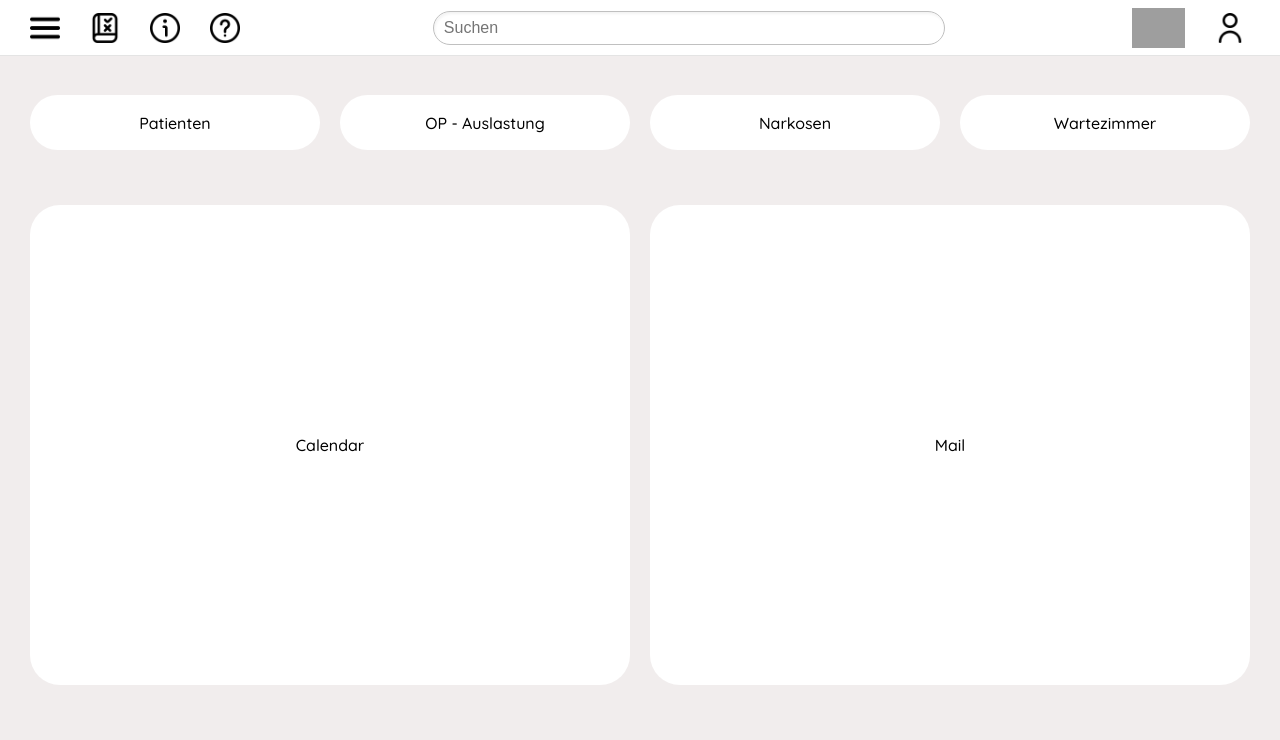
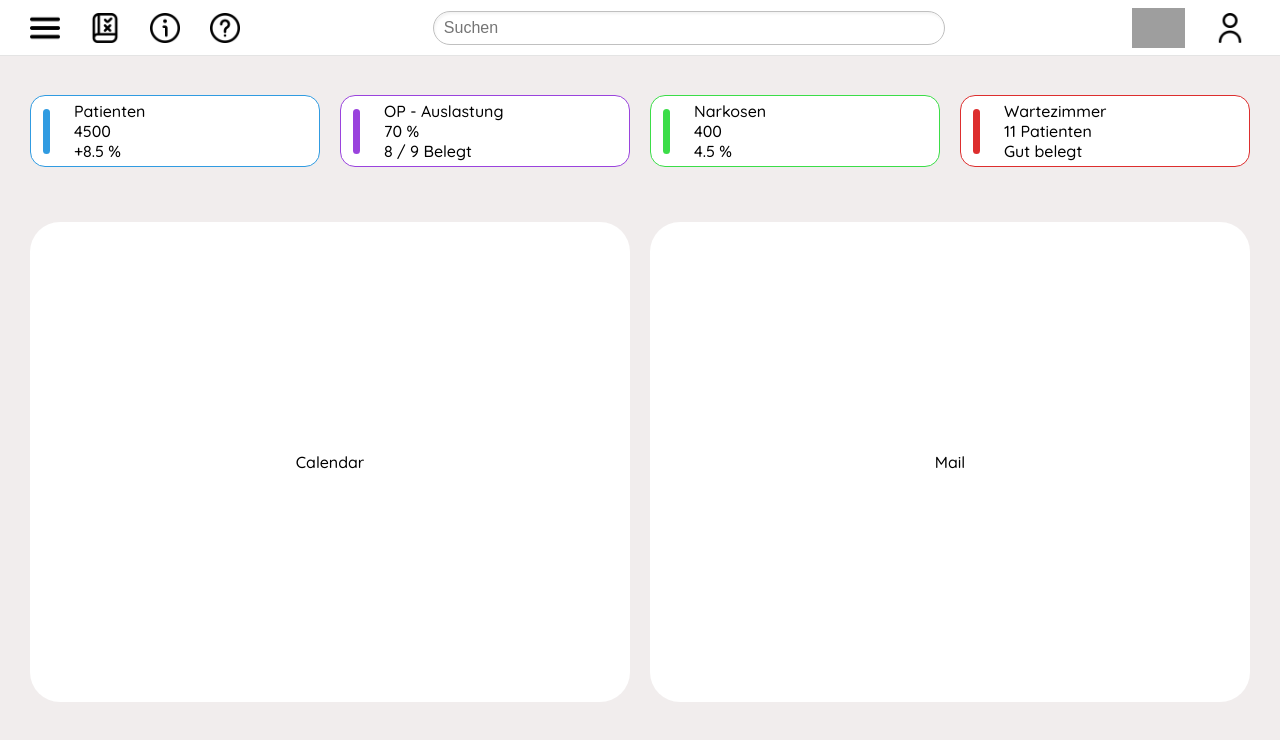
Before and after one commit to AndreNeb/diplomarbeit_fe, a React (Create React App) app: page / in a window 1280 px wide. Shown: the top 740 px of the page. Built offline with nearby package versions, Linux system fonts and the light colour scheme; grey boxes are pictures that could not be loaded.

Commit message:
Added small widgets

```diff
--- a/src/App.jsx
+++ b/src/App.jsx
@@ -34,10 +34,47 @@ function App() {
             </div>
 
             <div className="small-widgets-general">
-                <div className="small-widget">Patienten</div>
-                <div className="small-widget">OP - Auslastung</div>
-                <div className="small-widget">Narkosen</div>
-                <div className="small-widget">Wartezimmer</div>
+                <div className="small-widget1">
+                    <div className="small-widget1-color-patienten">
+                        &nbsp;
+                    </div>
+                    <div className="small-widget1-text-patienten">
+                        <div>Patienten</div>
+                        <div>4500</div>
+                        <div>&#43;8.5 &#037;</div>
+                    </div>
+                </div>
+                <div className="small-widget2">
+                    <div className="small-widget2-color-patienten">
+                        &nbsp;
+                    </div>
+                    <div className="small-widget2-text-patienten">
+                        <div>OP - Auslastung</div>
+                        <div>70 &#037;</div>
+                        <div>8 / 9 Belegt</div>
+                    </div>
+                </div>
+                <div className="small-widget3">
+                    <div className="small-widget3-color-patienten">
+                        &nbsp;
+                    </div>
+                    <div className="small-widget3-text-patienten">
+                        <div>Narkosen</div>
+                        <div>400</div>
+                        <div>4.5 &#037;</div>
+                    </div>
+                </div>
+                <div className="small-widget4">
+                    <div className="small-widget4-color-patienten">
+                        &nbsp;
+                    </div>
+                    <div className="small-widget4-text-patienten">
+                        <div>Wartezimmer</div>
+                        <div>11 Patienten</div>
+                        <div>Gut belegt</div>
+
+                    </div>
+                </div>
             </div>
 
             <div className="big-widgets-general">
--- a/src/stylesheets/general/general.css
+++ b/src/stylesheets/general/general.css
@@ -8,6 +8,14 @@ div {
 body {
     margin-top: 95px;
     background-color: #f1eded;
+}
+span {
+    font-family: "Quicksand", sans-serif, Arial;
+    font-weight: 500;
+}
+pre {
+    font-family: "Quicksand", sans-serif, Arial;
+    font-weight: 500;
 }
 button {
     font-family: "Quicksand", sans-serif, Arial;
--- a/src/stylesheets/homepage-widgets/small-widgets.css
+++ b/src/stylesheets/homepage-widgets/small-widgets.css
@@ -12,13 +12,145 @@
     margin-bottom: 40px;
 }
 
-.small-widget {
+
+
+
+
+.small-widget1 {
     display: flex;
     border-width: 1px;
+    border-color: #309be1;
+    border-style: solid;
     background-color: white;
     color: black;
+    border-radius: 15px;
+    align-items: center;
+    justify-content: left;
+    height: 70px;
+}
+
+.small-widget1-color-patienten{
+    margin-left: 12px;
+    margin-right: 12px;
+    background-color: #309be1;
+    color: #309be1;
     border-radius: 30px;
+    height: 45px;
+    width: 7px;
+    justify-content: start;
+}
+.small-widget1-text-patienten{
+    margin-left: 12px;
+    color: black;
+    justify-content: center;
+    max-height: 60px;
+}
+
+
+
+
+
+
+
+
+
+
+.small-widget2 {
+    display: flex;
+    border-width: 1px;
+    border-color: #9a43dd;
+    border-style: solid;
+    background-color: white;
+    color: black;
+    border-radius: 15px;
     align-items: center;
+    justify-content: left;
+    height: 70px;
+}
+
+.small-widget2-color-patienten{
+    margin-left: 12px;
+    margin-right: 12px;
+    background-color: #9a43dd;
+    color: #9a43dd;
+    border-radius: 30px;
+    height: 45px;
+    width: 7px;
+    justify-content: start;
+}
+.small-widget2-text-patienten{
+    margin-left: 12px;
+    color: black;
     justify-content: center;
-    height: 55px;
+    max-height: 60px;
 }
+
+
+
+
+
+.small-widget3 {
+    display: flex;
+    border-width: 1px;
+    border-color: #3bdd48;
+    border-style: solid;
+    background-color: white;
+    color: black;
+    border-radius: 15px;
+    align-items: center;
+    justify-content: left;
+    height: 70px;
+}
+
+.small-widget3-color-patienten{
+    margin-left: 12px;
+    margin-right: 12px;
+    background-color: #3bdd48;
+    color: #3bdd48;
+    border-radius: 30px;
+    height: 45px;
+    width: 7px;
+    justify-content: start;
+}
+.small-widget3-text-patienten{
+    margin-left: 12px;
+    color: black;
+    justify-content: center;
+    max-height: 60px;
+}
+
+
+
+
+
+
+
+.small-widget4 {
+    display: flex;
+    border-width: 1px;
+    border-color: #dd2e2e;
+    border-style: solid;
+    background-color: white;
+    color: black;
+    border-radius: 15px;
+    align-items: center;
+    justify-content: left;
+    height: 70px;
+}
+
+.small-widget4-color-patienten{
+    margin-left: 12px;
+    margin-right: 12px;
+    background-color: #dd2e2e;
+    color: #dd2e2e;
+    border-radius: 30px;
+    height: 45px;
+    width: 7px;
+    justify-content: start;
+}
+.small-widget4-text-patienten{
+    margin-left: 12px;
+    color: black;
+    justify-content: center;
+    max-height: 60px;
+}
```
